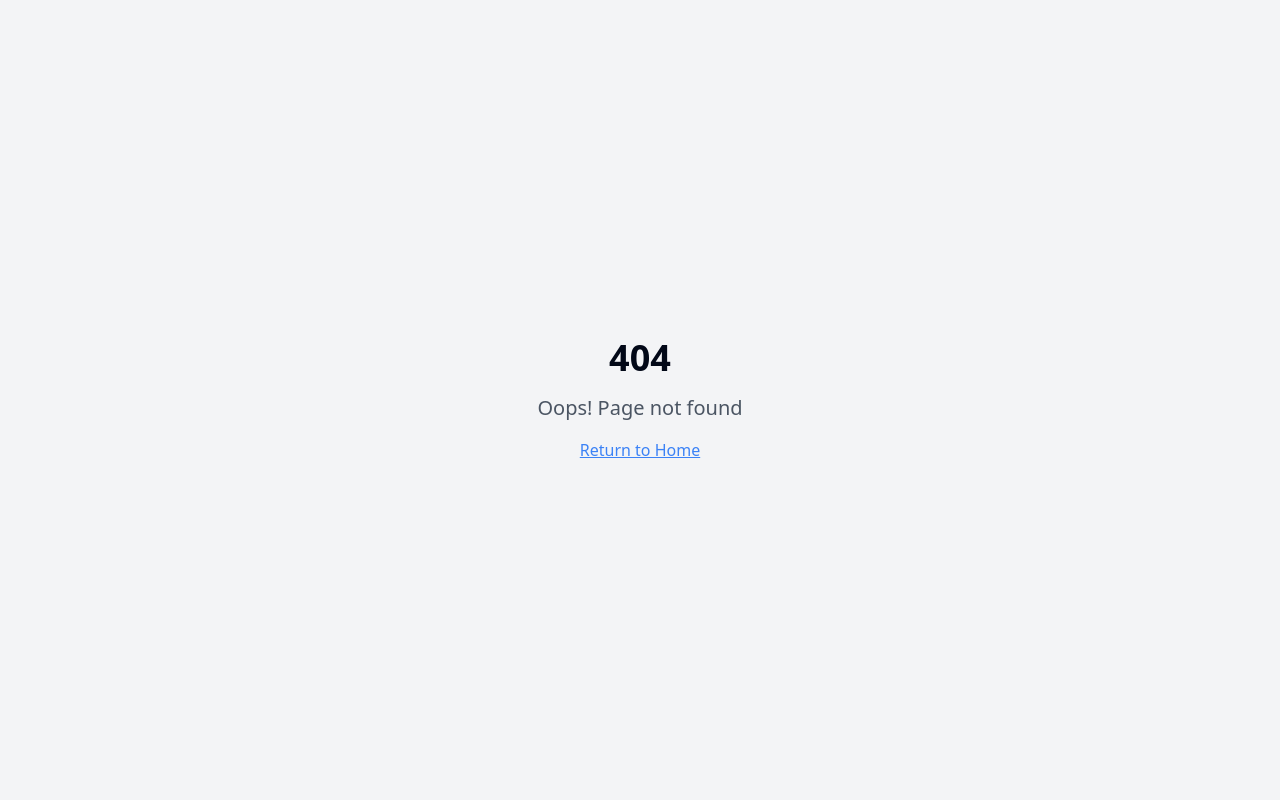
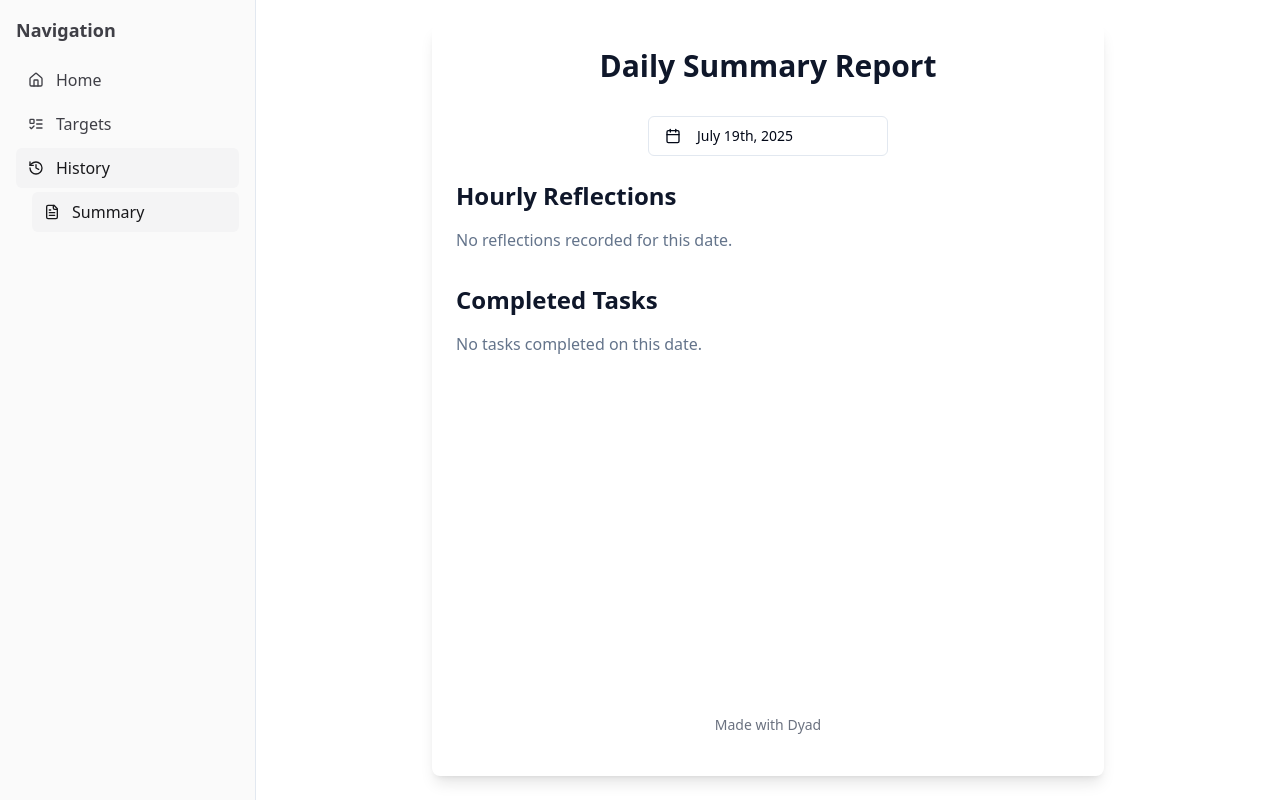
Before and after one commit to calokeshdandwani/my-reflection-app, a React (Vite) app: page /history/summary in a window 1280 px wide. Before the commit this address had no page. Built offline with nearby package versions, Linux system fonts and the light colour scheme.

Commit message:
[dyad] wrote 3 file(s)

```diff
--- a/src/App.tsx
+++ b/src/App.tsx
@@ -5,7 +5,8 @@ import { QueryClient, QueryClientProvider } from "@tanstack/react-query";
 import { BrowserRouter, Routes, Route } from "react-router-dom";
 import HomePage from "./pages/HomePage";
 import HistoryPage from "./pages/HistoryPage";
-import TargetsPage from "./pages/TargetsPage"; // Import the new TargetsPage
+import TargetsPage from "./pages/TargetsPage";
+import SummaryPage from "./pages/SummaryPage"; // Import the new SummaryPage
 import NotFound from "./pages/NotFound";
 import Layout from "./components/Layout";
 import NotificationScheduler from "./components/NotificationScheduler";
@@ -22,7 +23,8 @@ const App = () => (
         <Routes>
           <Route path="/" element={<Layout><HomePage /></Layout>} />
           <Route path="/history" element={<Layout><HistoryPage /></Layout>} />
-          <Route path="/targets" element={<Layout><TargetsPage /></Layout>} /> {/* New Targets page route */}
+          <Route path="/history/summary" element={<Layout><SummaryPage /></Layout>} /> {/* New Summary page route */}
+          <Route path="/targets" element={<Layout><TargetsPage /></Layout>} />
           {/* ADD ALL CUSTOM ROUTES ABOVE THE CATCH-ALL "*" ROUTE */}
           <Route path="*" element={<NotFound />} />
         </Routes>
--- a/src/components/SidebarNav.tsx
+++ b/src/components/SidebarNav.tsx
@@ -1,7 +1,7 @@
 import React from "react";
 import { NavLink } from "react-router-dom";
 import { cn } from "@/lib/utils";
-import { Home, ListTodo, History } from "lucide-react"; // ListTodo icon is suitable for Targets
+import { Home, ListTodo, History, FileText } from "lucide-react"; // Added FileText icon for Summary
 
 const SidebarNav: React.FC = () => {
   return (
@@ -42,6 +42,18 @@ const SidebarNav: React.FC = () => {
         <History className="h-4 w-4" />
         History
       </NavLink>
+      <NavLink
+        to="/history/summary"
+        className={({ isActive }) =>
+          cn(
+            "flex items-center gap-3 rounded-md px-3 py-2 text-sidebar-foreground transition-all hover:bg-sidebar-accent hover:text-sidebar-accent-foreground ml-4", // Indent for sub-item
+            isActive && "bg-sidebar-accent text-sidebar-accent-foreground",
+          )
+        }
+      >
+        <FileText className="h-4 w-4" />
+        Summary
+      </NavLink>
     </nav>
   );
 };
--- /dev/null
+++ b/src/pages/SummaryPage.tsx
@@ -0,0 +1,121 @@
+import React from "react";
+import { MadeWithDyad } from "@/components/made-with-dyad";
+import { loadState } from "@/lib/storage";
+import { format, isSameDay } from "date-fns";
+import { Calendar as CalendarIcon } from "lucide-react";
+import { cn } from "@/lib/utils";
+import { Button } from "@/components/ui/button";
+import { Calendar } from "@/components/ui/calendar";
+import { Popover, PopoverContent, PopoverTrigger } from "@/components/ui/popover";
+import { ScrollArea } from "@/components/ui/scroll-area";
+import { Task } from "@/types"; // Import Task interface
+
+interface HourlyResponse {
+  timestamp: string; // ISO string date
+  response: string;
+}
+
+const SummaryPage: React.FC = () => {
+  const [selectedDate, setSelectedDate] = React.useState<Date | undefined>(new Date());
+  const [hourlyResponses, setHourlyResponses] = React.useState<HourlyResponse[]>([]);
+  const [completedTasks, setCompletedTasks] = React.useState<Task[]>([]);
+
+  React.useEffect(() => {
+    const storedResponses = loadState<HourlyResponse[]>("hourlyResponses");
+    if (storedResponses) {
+      setHourlyResponses(storedResponses);
+    }
+    const storedTasks = loadState<Task[]>("tasks");
+    if (storedTasks) {
+      setCompletedTasks(storedTasks);
+    }
+  }, []);
+
+  const filteredResponses = React.useMemo(() => {
+    if (!selectedDate) return [];
+    return hourlyResponses.filter(response =>
+      isSameDay(new Date(response.timestamp), selectedDate)
+    ).sort((a, b) => new Date(a.timestamp).getTime() - new Date(b.timestamp).getTime()); // Sort by time
+  }, [hourlyResponses, selectedDate]);
+
+  const filteredCompletedTasks = React.useMemo(() => {
+    if (!selectedDate) return [];
+    return completedTasks.filter(task =>
+      task.completed && task.completedAt && isSameDay(new Date(task.completedAt), selectedDate)
+    ).sort((a, b) => new Date(a.completedAt!).getTime() - new Date(b.completedAt!).getTime()); // Sort by completion time
+  }, [completedTasks, selectedDate]);
+
+  return (
+    <div className="flex flex-col h-full max-w-2xl mx-auto p-6 bg-card rounded-lg shadow-lg">
+      <h1 className="text-3xl font-bold text-center mb-8 text-primary">Daily Summary Report</h1>
+
+      <div className="mb-6 flex justify-center">
+        <Popover>
+          <PopoverTrigger asChild>
+            <Button
+              variant={"outline"}
+              className={cn(
+                "w-[240px] justify-start text-left font-normal",
+                !selectedDate && "text-muted-foreground"
+              )}
+            >
+              <CalendarIcon className="mr-2 h-4 w-4" />
+              {selectedDate ? format(selectedDate, "PPP") : <span>Pick a date</span>}
+            </Button>
+          </PopoverTrigger>
+          <PopoverContent className="w-auto p-0">
+            <Calendar
+              mode="single"
+              selected={selectedDate}
+              onSelect={setSelectedDate}
+              initialFocus
+            />
+          </PopoverContent>
+        </Popover>
+      </div>
+
+      <div className="flex-1 overflow-hidden">
+        <ScrollArea className="h-full pr-4">
+          <section className="mb-8">
+            <h2 className="text-2xl font-semibold mb-4 text-primary">Hourly Reflections</h2>
+            {filteredResponses.length === 0 ? (
+              <p className="text-muted-foreground">No reflections recorded for this date.</p>
+            ) : (
+              <div className="space-y-3">
+                {filteredResponses.map((entry, index) => (
+                  <div key={index} className="bg-gray-50 p-3 rounded-md border">
+                    <p className="text-sm text-gray-600 mb-1">
+                      {format(new Date(entry.timestamp), "HH:mm")}
+                    </p>
+                    <p>{entry.response}</p>
+                  </div>
+                ))}
+              </div>
+            )}
+          </section>
+
+          <section>
+            <h2 className="text-2xl font-semibold mb-4 text-primary">Completed Tasks</h2>
+            {filteredCompletedTasks.length === 0 ? (
+              <p className="text-muted-foreground">No tasks completed on this date.</p>
+            ) : (
+              <div className="space-y-3">
+                {filteredCompletedTasks.map((task, index) => (
+                  <div key={index} className="bg-green-50 p-3 rounded-md border border-green-200">
+                    <p className="font-medium">{task.name}</p>
+                    <p className="text-sm text-gray-600 mt-1">
+                      Completed at: {task.completedAt ? format(new Date(task.completedAt), "HH:mm") : "N/A"}
+                    </p>
+                  </div>
+                ))}
+              </div>
+            )}
+          </section>
+        </ScrollArea>
+      </div>
+      <MadeWithDyad />
+    </div>
+  );
+};
+
+export default SummaryPage;
```
